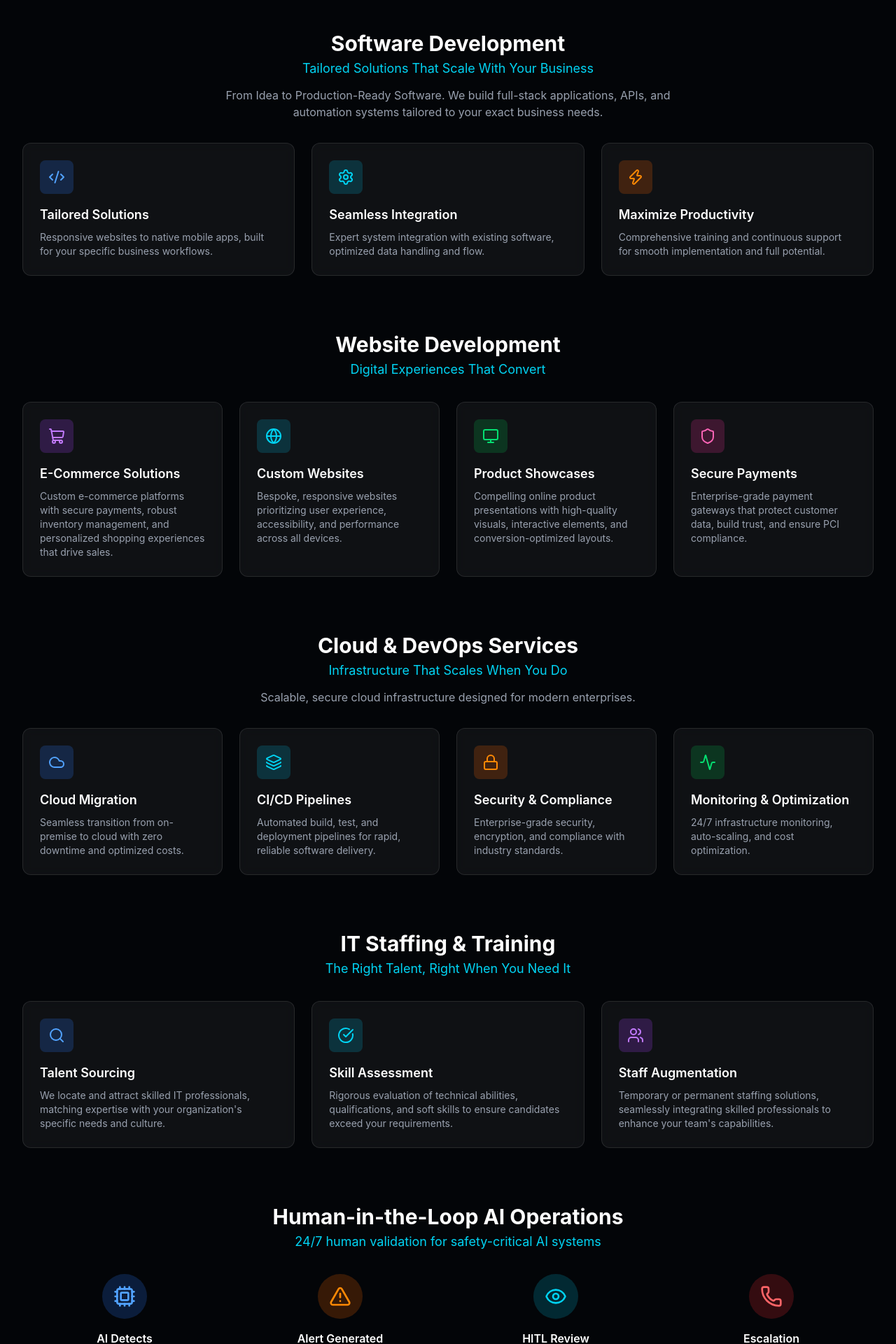
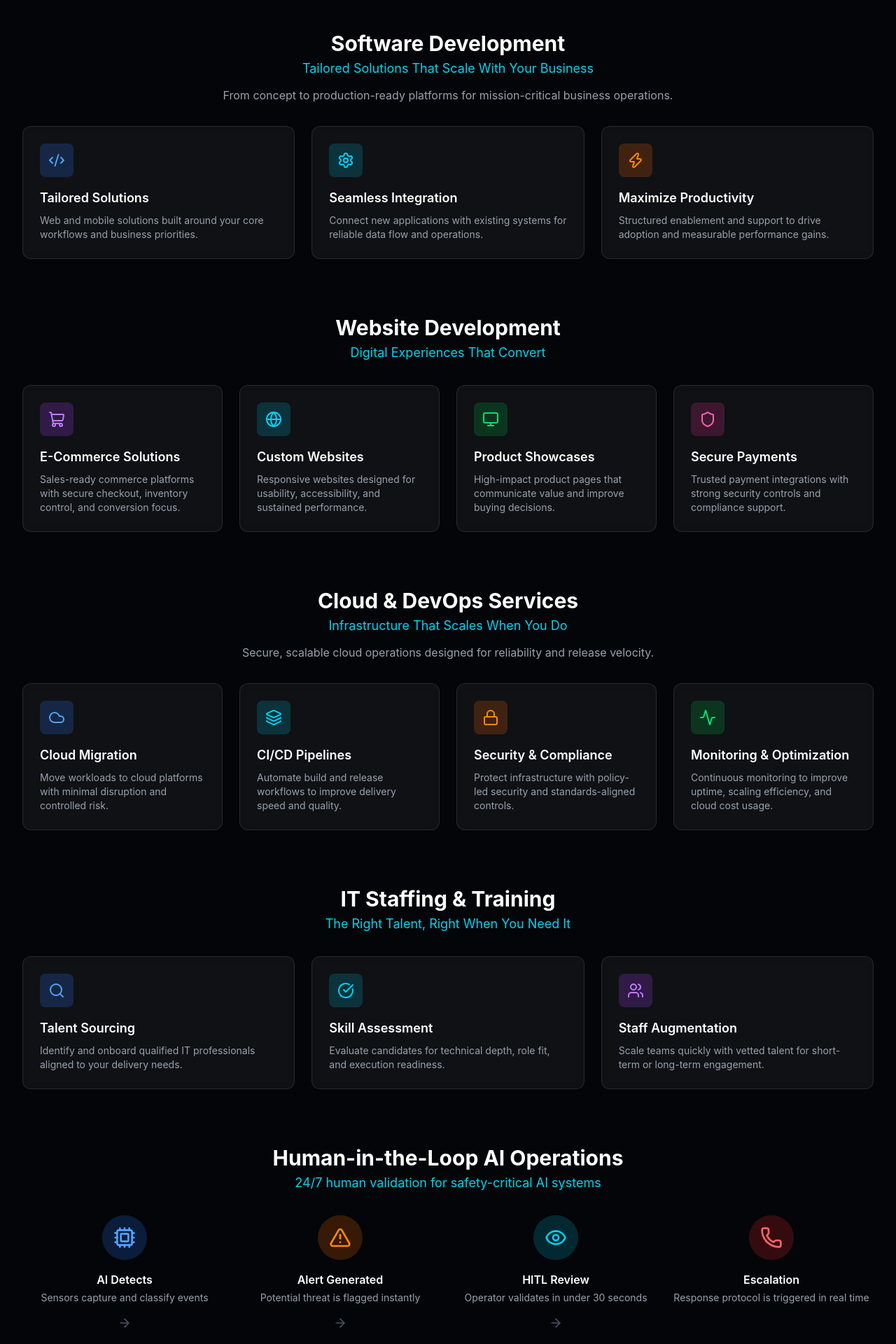
Before and after one commit to archanadeshpal526-create/Etechnosoft-Website, a React (Vite) app: page /services in a window 1280 px wide. Shown: the part 260-2180 px from the top of the page at 70% size. Built offline with nearby package versions, Linux system fonts and the light colour scheme.

Commit message:
Rewrite Services copy with concise business-focused content

```diff
--- a/src/components/Services.jsx
+++ b/src/components/Services.jsx
@@ -5,36 +5,36 @@ import { useEffect } from 'react';
 import { Code2, Settings, Zap, Globe, ShoppingCart, Shield, Monitor, Cpu, Layers, Cloud, Lock, Activity, Users, Search, CheckCircle, AlertTriangle, Phone, Eye, ArrowRight, Car, HardHat, Signal, Gamepad2, Heart, Star } from 'lucide-react';
 
 const softwareDevCards = [
-  { id: 'tailored', title: 'Tailored Solutions', desc: 'Responsive websites to native mobile apps, built for your specific business workflows.', icon: Code2, color: 'text-blue-400', bg: 'bg-blue-500/20' },
-  { id: 'integration', title: 'Seamless Integration', desc: 'Expert system integration with existing software, optimized data handling and flow.', icon: Settings, color: 'text-cyan-400', bg: 'bg-cyan-500/20' },
-  { id: 'productivity', title: 'Maximize Productivity', desc: 'Comprehensive training and continuous support for smooth implementation and full potential.', icon: Zap, color: 'text-orange-400', bg: 'bg-orange-500/20' },
+  { id: 'tailored', title: 'Tailored Solutions', desc: 'Web and mobile solutions built around your core workflows and business priorities.', icon: Code2, color: 'text-blue-400', bg: 'bg-blue-500/20' },
+  { id: 'integration', title: 'Seamless Integration', desc: 'Connect new applications with existing systems for reliable data flow and operations.', icon: Settings, color: 'text-cyan-400', bg: 'bg-cyan-500/20' },
+  { id: 'productivity', title: 'Maximize Productivity', desc: 'Structured enablement and support to drive adoption and measurable performance gains.', icon: Zap, color: 'text-orange-400', bg: 'bg-orange-500/20' },
 ];
 
 const websiteDevCards = [
-  { id: 'ecommerce', title: 'E-Commerce Solutions', desc: 'Custom e-commerce platforms with secure payments, robust inventory management, and personalized shopping experiences that drive sales.', icon: ShoppingCart, color: 'text-purple-400', bg: 'bg-purple-500/20' },
-  { id: 'custom-websites', title: 'Custom Websites', desc: 'Bespoke, responsive websites prioritizing user experience, accessibility, and performance across all devices.', icon: Globe, color: 'text-cyan-400', bg: 'bg-cyan-500/20' },
-  { id: 'product-showcase', title: 'Product Showcases', desc: 'Compelling online product presentations with high-quality visuals, interactive elements, and conversion-optimized layouts.', icon: Monitor, color: 'text-green-400', bg: 'bg-green-500/20' },
-  { id: 'secure-payments', title: 'Secure Payments', desc: 'Enterprise-grade payment gateways that protect customer data, build trust, and ensure PCI compliance.', icon: Shield, color: 'text-pink-400', bg: 'bg-pink-500/20' },
+  { id: 'ecommerce', title: 'E-Commerce Solutions', desc: 'Sales-ready commerce platforms with secure checkout, inventory control, and conversion focus.', icon: ShoppingCart, color: 'text-purple-400', bg: 'bg-purple-500/20' },
+  { id: 'custom-websites', title: 'Custom Websites', desc: 'Responsive websites designed for usability, accessibility, and sustained performance.', icon: Globe, color: 'text-cyan-400', bg: 'bg-cyan-500/20' },
+  { id: 'product-showcase', title: 'Product Showcases', desc: 'High-impact product pages that communicate value and improve buying decisions.', icon: Monitor, color: 'text-green-400', bg: 'bg-green-500/20' },
+  { id: 'secure-payments', title: 'Secure Payments', desc: 'Trusted payment integrations with strong security controls and compliance support.', icon: Shield, color: 'text-pink-400', bg: 'bg-pink-500/20' },
 ];
 
 const cloudDevopsCards = [
-  { id: 'cloud-migration', title: 'Cloud Migration', desc: 'Seamless transition from on-premise to cloud with zero downtime and optimized costs.', icon: Cloud, color: 'text-blue-400', bg: 'bg-blue-500/20' },
-  { id: 'cicd', title: 'CI/CD Pipelines', desc: 'Automated build, test, and deployment pipelines for rapid, reliable software delivery.', icon: Layers, color: 'text-cyan-400', bg: 'bg-cyan-500/20' },
-  { id: 'security', title: 'Security & Compliance', desc: 'Enterprise-grade security, encryption, and compliance with industry standards.', icon: Lock, color: 'text-orange-400', bg: 'bg-orange-500/20' },
-  { id: 'monitoring', title: 'Monitoring & Optimization', desc: '24/7 infrastructure monitoring, auto-scaling, and cost optimization.', icon: Activity, color: 'text-green-400', bg: 'bg-green-500/20' },
+  { id: 'cloud-migration', title: 'Cloud Migration', desc: 'Move workloads to cloud platforms with minimal disruption and controlled risk.', icon: Cloud, color: 'text-blue-400', bg: 'bg-blue-500/20' },
+  { id: 'cicd', title: 'CI/CD Pipelines', desc: 'Automate build and release workflows to improve delivery speed and quality.', icon: Layers, color: 'text-cyan-400', bg: 'bg-cyan-500/20' },
+  { id: 'security', title: 'Security & Compliance', desc: 'Protect infrastructure with policy-led security and standards-aligned controls.', icon: Lock, color: 'text-orange-400', bg: 'bg-orange-500/20' },
+  { id: 'monitoring', title: 'Monitoring & Optimization', desc: 'Continuous monitoring to improve uptime, scaling efficiency, and cloud cost usage.', icon: Activity, color: 'text-green-400', bg: 'bg-green-500/20' },
 ];
 
 const staffingCards = [
-  { id: 'talent-sourcing', title: 'Talent Sourcing', desc: 'We locate and attract skilled IT professionals, matching expertise with your organization\'s specific needs and culture.', icon: Search, color: 'text-blue-400', bg: 'bg-blue-500/20' },
-  { id: 'skill-assessment', title: 'Skill Assessment', desc: 'Rigorous evaluation of technical abilities, qualifications, and soft skills to ensure candidates exceed your requirements.', icon: CheckCircle, color: 'text-cyan-400', bg: 'bg-cyan-500/20' },
-  { id: 'staff-augmentation', title: 'Staff Augmentation', desc: 'Temporary or permanent staffing solutions, seamlessly integrating skilled professionals to enhance your team\'s capabilities.', icon: Users, color: 'text-purple-400', bg: 'bg-purple-500/20' },
+  { id: 'talent-sourcing', title: 'Talent Sourcing', desc: 'Identify and onboard qualified IT professionals aligned to your delivery needs.', icon: Search, color: 'text-blue-400', bg: 'bg-blue-500/20' },
+  { id: 'skill-assessment', title: 'Skill Assessment', desc: 'Evaluate candidates for technical depth, role fit, and execution readiness.', icon: CheckCircle, color: 'text-cyan-400', bg: 'bg-cyan-500/20' },
+  { id: 'staff-augmentation', title: 'Staff Augmentation', desc: 'Scale teams quickly with vetted talent for short-term or long-term engagement.', icon: Users, color: 'text-purple-400', bg: 'bg-purple-500/20' },
 ];
 
 const hitlSteps = [
-  { id: 'detect', title: 'AI Detects', desc: 'Camera/sensor captures event', icon: Cpu, color: 'text-blue-400' },
-  { id: 'alert', title: 'Alert Generated', desc: 'Weapon/face/pose identified', icon: AlertTriangle, color: 'text-orange-400' },
-  { id: 'review', title: 'HITL Review', desc: 'Operator validates in <30 seconds', icon: Eye, color: 'text-cyan-400' },
-  { id: 'escalation', title: 'Escalation', desc: 'Emergency/staff/lockdown triggered', icon: Phone, color: 'text-red-400' },
+  { id: 'detect', title: 'AI Detects', desc: 'Sensors capture and classify events', icon: Cpu, color: 'text-blue-400' },
+  { id: 'alert', title: 'Alert Generated', desc: 'Potential threat is flagged instantly', icon: AlertTriangle, color: 'text-orange-400' },
+  { id: 'review', title: 'HITL Review', desc: 'Operator validates in under 30 seconds', icon: Eye, color: 'text-cyan-400' },
+  { id: 'escalation', title: 'Escalation', desc: 'Response protocol is triggered in real time', icon: Phone, color: 'text-red-400' },
 ];
 
 const industries = [
@@ -178,7 +178,7 @@ export default function Services() {
         <ServiceSection
           title="Software Development"
           subtitle="Tailored Solutions That Scale With Your Business"
-          description="From Idea to Production-Ready Software. We build full-stack applications, APIs, and automation systems tailored to your exact business needs."
+          description="From concept to production-ready platforms for mission-critical business operations."
           cards={softwareDevCards}
           collapseKey="software-development"
         />
@@ -193,7 +193,7 @@ export default function Services() {
         <ServiceSection
           title="Cloud & DevOps Services"
           subtitle="Infrastructure That Scales When You Do"
-          description="Scalable, secure cloud infrastructure designed for modern enterprises."
+          description="Secure, scalable cloud operations designed for reliability and release velocity."
           cards={cloudDevopsCards}
           collapseKey="cloud-devops"
         />
```
